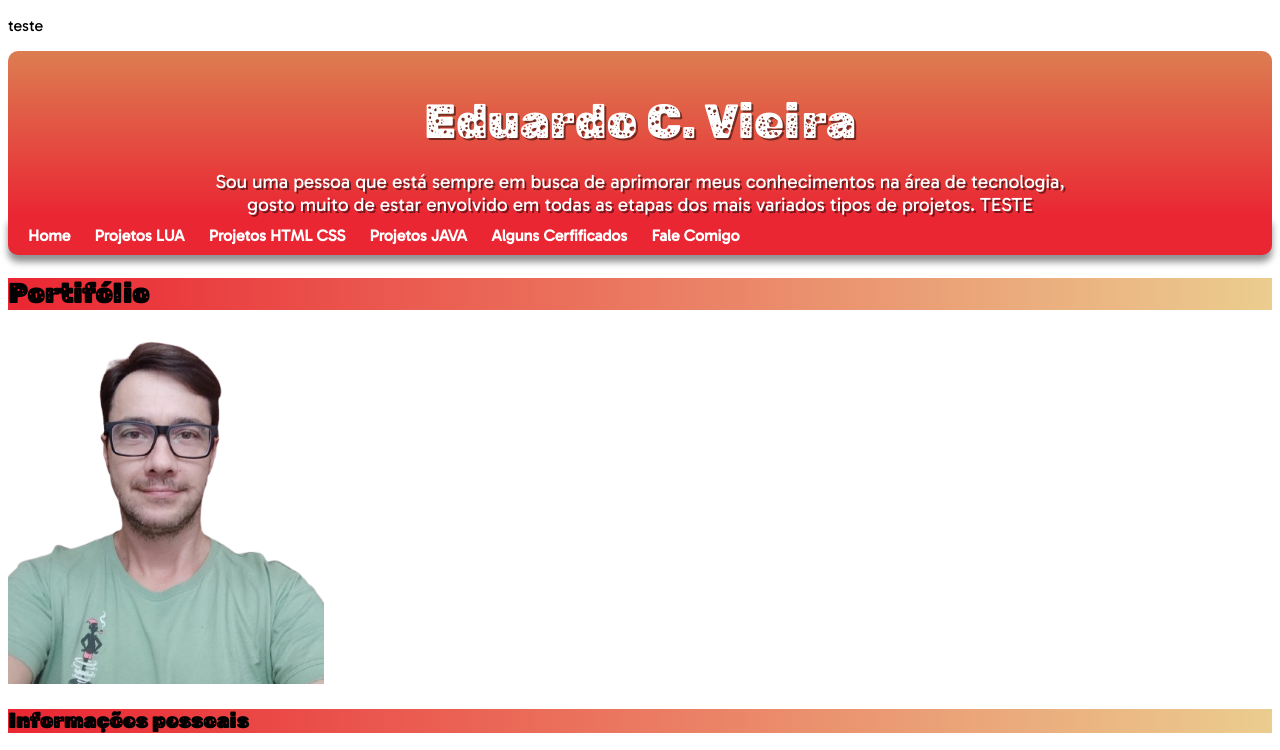
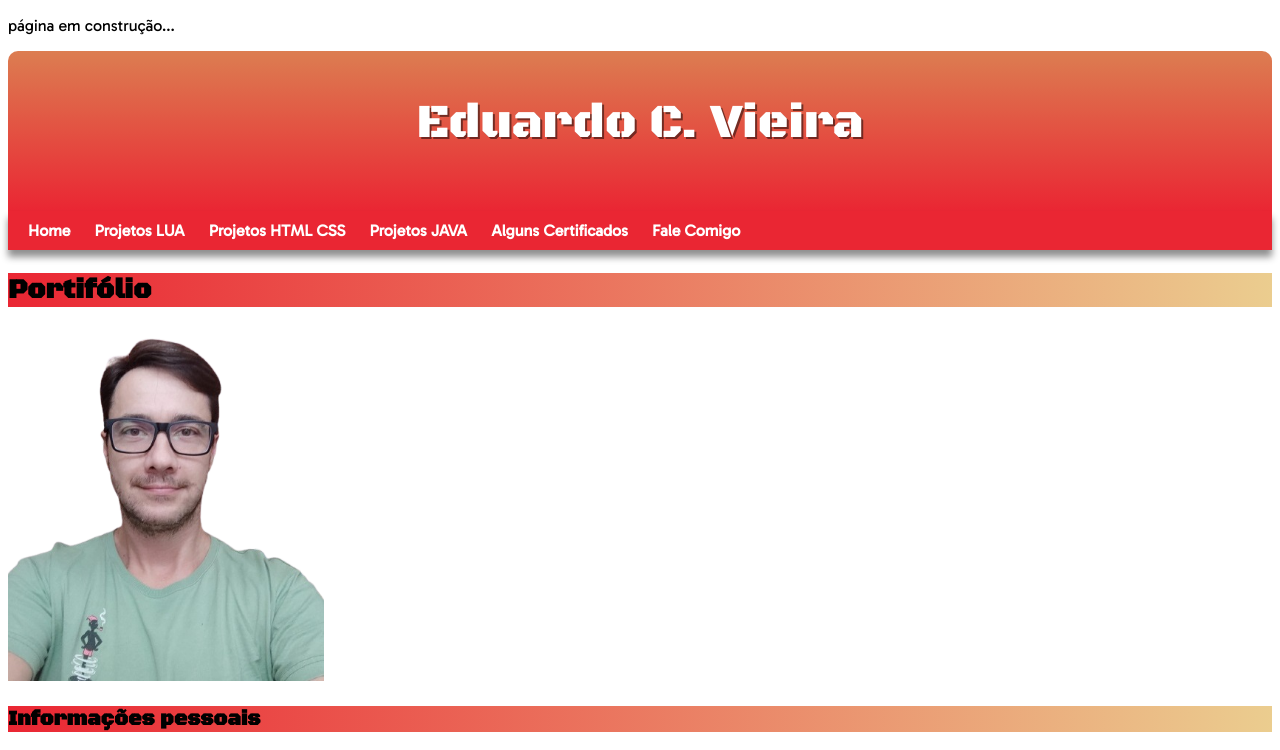
Before and after one commit to eduardocv/Portfolio_EduardoCV, a plain HTML site: page index.html in a window 1280 px wide. Shown: the top 750 px of the page. Drawn offline with Linux system fonts and the light colour scheme.

Commit message:
update 02102023

```diff
--- a/index.html
+++ b/index.html
@@ -10,12 +10,12 @@
     <title>Eduardo C. Vieira</title>
 </head>
 <body>
-<p>teste</p>
+<p>página em construção...</p>
 
     <header>
         <h1>Eduardo C. Vieira</h1>
 
-        <p>Sou uma pessoa que está sempre em busca de aprimorar meus conhecimentos na área de tecnologia, gosto muito de estar envolvido em todas as etapas dos mais variados tipos de projetos. TESTE</p>
+        <!-- <p>Sou uma pessoa que está sempre em busca de aprimorar meus conhecimentos na área de tecnologia, gosto muito de estar envolvido em todas as etapas dos mais variados tipos de projetos.</p> -->
     </header>
 
     <nav>
@@ -23,7 +23,7 @@
         <a href="lua.html">Projetos LUA</a>
         <a href="html.html">Projetos HTML CSS</a>
         <a href="outrosprojetos.html">Projetos JAVA</a>
-        <a href="#">Alguns Cerfificados</a>
+        <a href="#">Alguns Certificados</a>
         <a href="#">Fale Comigo</a>
     </nav>
 
@@ -33,6 +33,7 @@
         <article>
             <h2>Portifólio</h2>
             <img src="imagens/EduardoCVieira_SemFundo.png" alt="Eduardo">
+
             <h3>Informações pessoais</h3>
 
             <p><strong>Nome:</strong> Eduardo Ciepanski Vieira <br>
@@ -61,7 +62,7 @@
             <h3>Experiência Profissional:</h3>
             <ul>
             <li><strong>[06/2009 – atualmente]</strong> – Specto Tecnologia (São José SC)</li>
-            <p>Principais atividades: Gestão e operação de projetos de atualização, manutenção e implantação de equipamentos eletrônicos e sistemas(pequenos, médios e grandes), suporte ao cliente e a rede técnica, treinamento técnico e operacional (clientes e equipe de diversos setores da empresa), apresentação de soluções, coordenação das manutenções em laboratório e serviços técnicos, análise e levantamentos de requisitos, apoio ao comercial e ao desenvolvimento;</p>
+            <p>Principais atividades: Gestão e operação de projetos de atualização, manutenção e implantação de equipamentos eletrônicos e sistemas(em pequenas, médias e grandes empresas/corporações), suporte ao cliente e a rede técnica, treinamento técnico e operacional (clientes e equipe de diversos setores da empresa), apresentação de soluções, coordenação das manutenções em laboratório e serviços técnicos, análise e levantamentos de requisitos, apoio ao comercial e ao desenvolvimento;</p>
             <li><strong>[09/2000 – 10/2008]</strong> – Enigma Informática (Pelotas RS)</li>
             <p>Cargo: Empresário</p>
             <li><strong>[02/1999 – 07/2000]</strong> – Abacus Informática (Pelotas RS)</li>
@@ -91,7 +92,7 @@
     </main>
 
     <footer>
-        <p>Desenvolvido por <a href="https://www.linkedin.com/in/eduardo-ciepanski-vieira/">Eduardo C. Vieira</a></p>
+        <p>Desenvolvido por <a href="https://www.linkedin.com/in/eduardo-ciepanski-vieira/">Eduardo C. Vieira</a> <br> © 2023. Todos direitos reservados a Eduardo C. Vieira. Este material não pode ser publicado, transmitido por broadcast, reescrito ou redistribuído sem autorização.</p>
     </footer>
 
 </body>
--- a/style.css
+++ b/style.css
@@ -1,4 +1,10 @@
 @charset "UTF-8";
+
+@font-face {
+    font-family: 'BlackOpsOne';
+    src: url('fontes/BlackOpsOne-Regular.ttf');
+    font-weight: normal;
+}
 
 @font-face {
     font-family: 'RubikMoonrocks';
@@ -20,6 +26,7 @@
     --cor5: #EA2633;
 
     --fonte-destaque: 'RubikMoonrocks';
+    --fonte-destaque1: 'BlackOpsOne';
     --fonte-padrao: 'Gabarito';
 }
 
@@ -45,7 +52,7 @@ header {
 
 header > h1 {
     color: white;
-    font-family: var(--fonte-destaque);
+    font-family: var(--fonte-destaque1);
     font-weight: normal;
     margin-bottom: 20px;
     font-size: 3em;
@@ -68,8 +75,8 @@ nav {
     background-color: var(--cor5);
     padding: 10px;
     box-shadow: 0px 7px 7px rgba(0, 0, 0, 0.438);
-    border-bottom-left-radius: 10px;
-    border-bottom-right-radius: 10px;
+    border-bottom-left-radius: 0px;
+    border-bottom-right-radius: 0px;
 }
 
 nav > a {
@@ -88,12 +95,14 @@ nav > a:hover {
 
 main h1 {
     background-color: var(--cor5);
-    font-family: var(--fonte-destaque);
+    font-family: var(--fonte-destaque1);
+    font-weight: normal;
     font-size: 2em;
 }
 
 main  h2 {
-    font-family: var(--fonte-destaque);
+    font-family: var(--fonte-destaque1);
+    font-weight: normal;
     font-size: 1.7em;
     font-weight: bold;
     background-color: var(--cor5);
@@ -101,7 +110,8 @@ main  h2 {
 }
 
 main h3 {
-    font-family: var(--fonte-destaque);
+    font-family: var(--fonte-destaque1);
+    font-weight: normal;
     font-size: 1.3em;
     font-weight: bold;
     background-color: var(--cor5);
@@ -109,7 +119,8 @@ main h3 {
 }
 
 main > article>  {
-    font-family: var(--fonte-destaque);
+    font-family: var(--fonte-destaque1);
+    font-weight: normal;
     font-size: 1.5em;
     background-color: var(--cor4);
     background-image: linear-gradient(to left, var(--cor1), transparent);
@@ -171,6 +182,8 @@ footer {
     color: white;
     font-size: 0.9em;
     padding: 1px;
+    border-bottom-left-radius: 10px;
+    border-bottom-right-radius: 10px;
 }
 
 footer a {
```
Also changed, not shown: fontes/BlackOpsOne-Regular.ttf (added), imagens/certificados/AngularJS.png (added), imagens/certificados/GestaoEmpregabilidade.png (added), imagens/certificados/Linux01.png (added).
